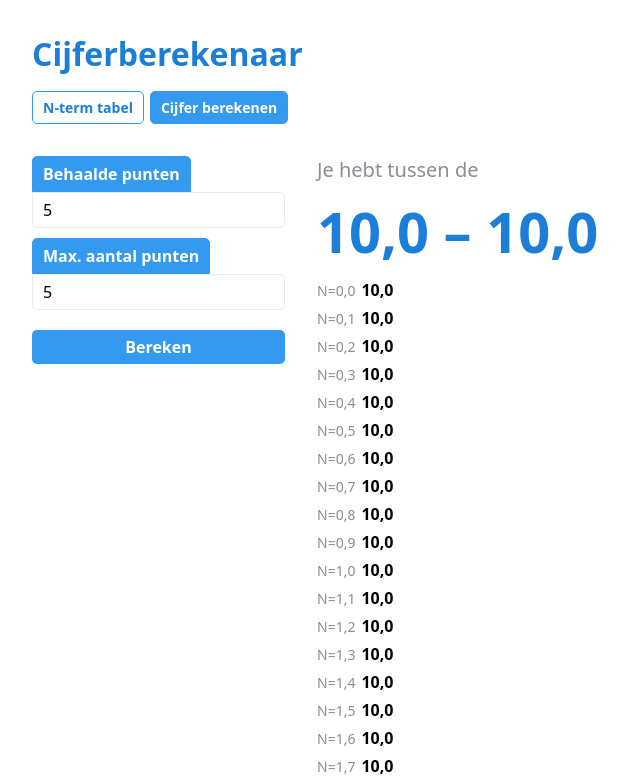
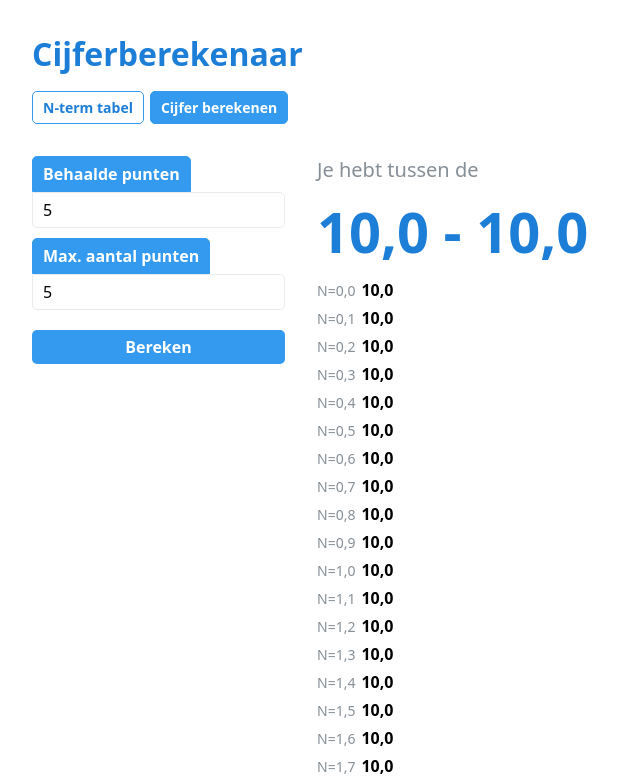
Before and after one commit to Gijs6/cijfers.gijs6.nl, a website: page site/cijfer.html in a window 1280 px wide. Both pictures are taken after typing "5", "5" into the empty fields and a click on the button "Bereken". Shown: the top 780 px of the page, without its empty margins (0-640 px from the left). Drawn offline with nearby package versions, Linux system fonts and the light colour scheme; files that its build step writes are made by us from their sources.

Commit message:
bump deps

```diff
--- a/package.json
+++ b/package.json
@@ -5,5 +5,8 @@
     },
     "devDependencies": {
         "lightningcss-cli": "^1"
+    },
+    "allowScripts": {
+        "lightningcss-cli@1.33.0": true
     }
 }
--- a/site/cijfer.html
+++ b/site/cijfer.html
@@ -4,7 +4,7 @@
         <meta charset="UTF-8" />
         <meta name="viewport" content="width=device-width, initial-scale=1.0" />
 
-        <title>Cijfer berekenen – Cijferberekenaar</title>
+        <title>Cijfer berekenen - Cijferberekenaar</title>
         <meta name="description" content="Bereken je cijfer op basis van behaalde punten" />
 
         <link rel="stylesheet" href="/main.min.css" />
--- a/site/cijfer.js
+++ b/site/cijfer.js
@@ -33,7 +33,7 @@ function buildResult(score, maxScore) {
 
     const range = document.createElement("p");
     range.className = "grade-range";
-    range.textContent = `${fmtGrade(gradeN0)} – ${fmtGrade(gradeN2)}`;
+    range.textContent = `${fmtGrade(gradeN0)} - ${fmtGrade(gradeN2)}`;
     container.appendChild(range);
 
     const list = document.createElement("dl");
```
Also changed, not shown: 1 other file.
